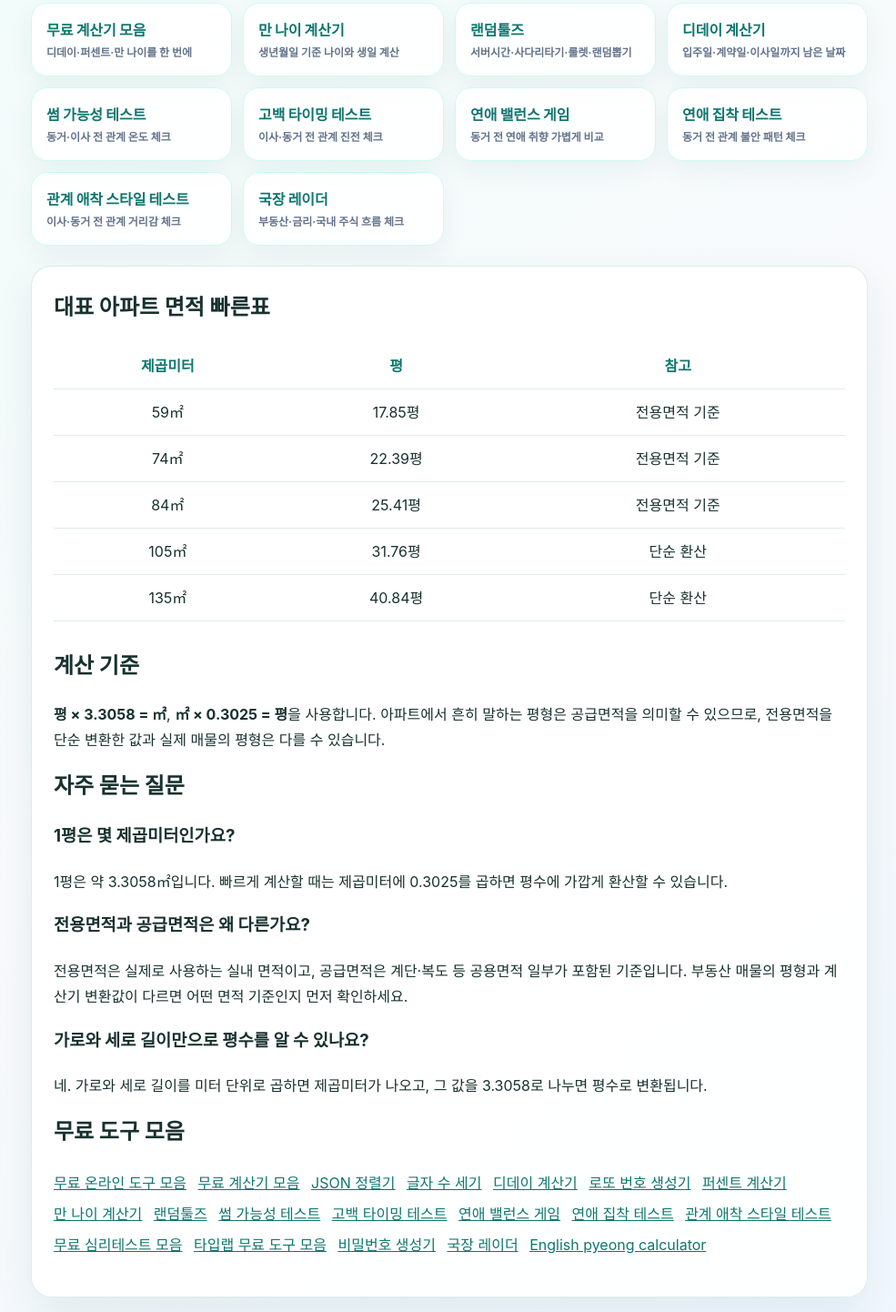
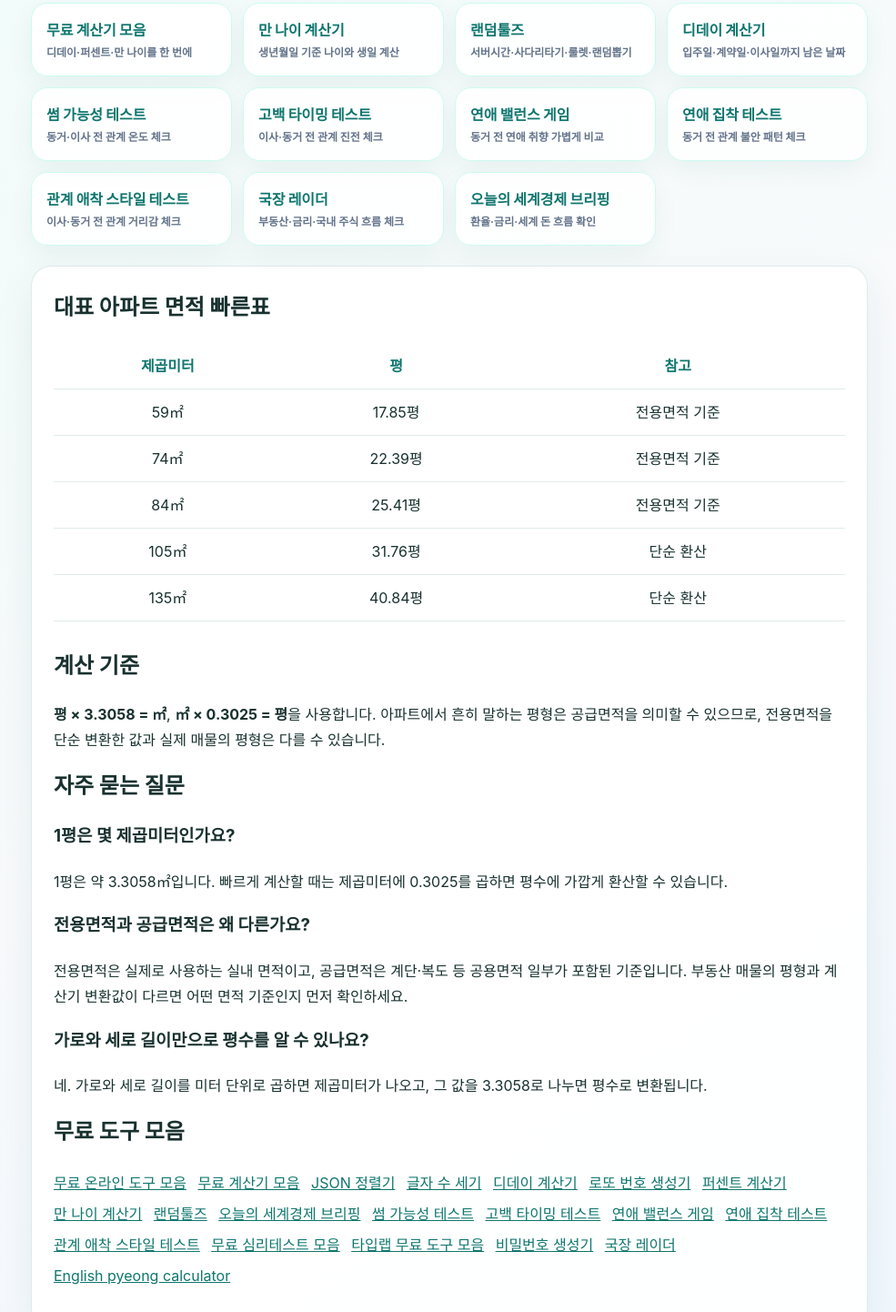
Before and after one commit to inma8743/area-calculator, a plain HTML site: page index.html in a window 1280 px wide. Shown: the part 738-2180 px from the top of the page at 91% size, without its empty margins (146-1131 px from the left). Drawn offline with Linux system fonts and the light colour scheme; a script that the page names is missing.

Commit message:
Link daily money briefing

```diff
--- a/index.html
+++ b/index.html
@@ -182,6 +182,7 @@
       <a class="next-card" href="https://type-lab-kr.vercel.app/obsession-test.html">연애 집착 테스트<span>동거 전 관계 불안 패턴 체크</span></a>
       <a class="next-card" href="https://type-lab-kr.vercel.app/attachment-test.html">관계 애착 스타일 테스트<span>이사·동거 전 관계 거리감 체크</span></a>
       <a class="next-card" href="https://stock-board-ten.vercel.app/">국장 레이더<span>부동산·금리·국내 주식 흐름 체크</span></a>
+      <a class="next-card" href="https://global-money-map.vercel.app/today.html">오늘의 세계경제 브리핑<span>환율·금리·세계 돈 흐름 확인</span></a>
     </section>
 
     <section class="guide">
@@ -216,6 +217,7 @@
         <a href="https://percent-calculator-ten.vercel.app/">퍼센트 계산기</a>
         <a href="https://age-calculator-mu-two.vercel.app/">만 나이 계산기</a>
         <a href="https://random-tools-kr.vercel.app/">랜덤툴즈</a>
+        <a href="https://global-money-map.vercel.app/today.html">오늘의 세계경제 브리핑</a>
         <a href="https://type-lab-kr.vercel.app/crush-test.html">썸 가능성 테스트</a>
         <a href="https://type-lab-kr.vercel.app/confession-test.html">고백 타이밍 테스트</a>
         <a href="https://type-lab-kr.vercel.app/balance-game.html">연애 밸런스 게임</a>
```
